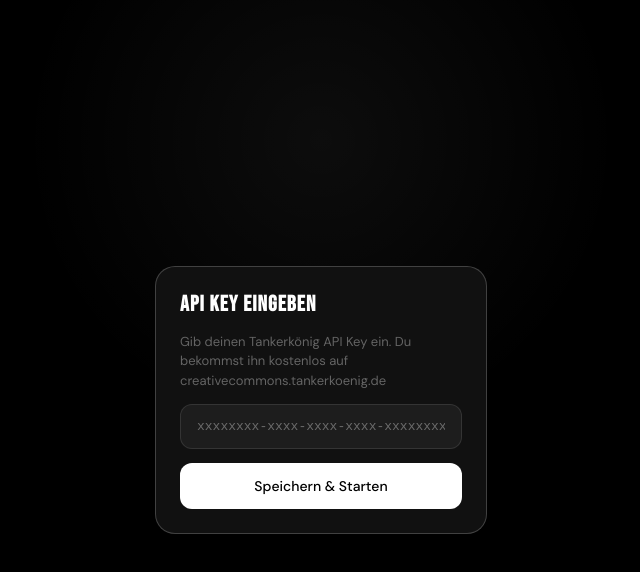
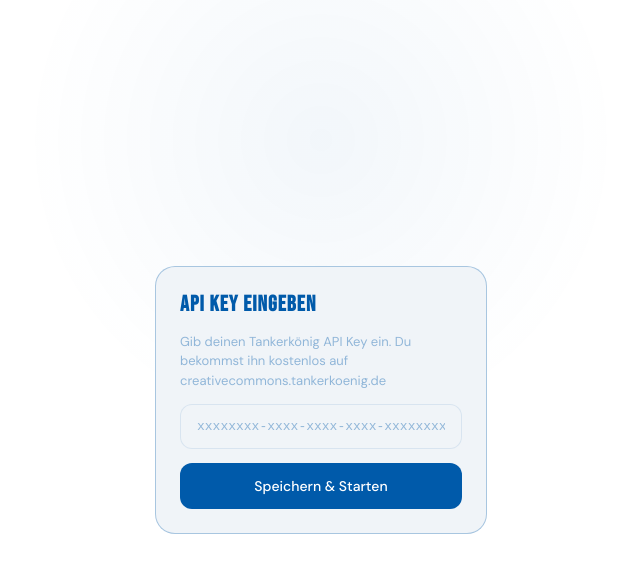
Before and after one commit to grassmannmoritz-del/dieselpreis, a plain HTML site: page index.html in a window 1280 px wide. Shown: the whole page, without its empty margins (319-959 px from the left). Drawn offline with Linux system fonts and the light colour scheme.

Commit message:
index.html

```diff
--- a/index.html
+++ b/index.html
@@ -4,7 +4,7 @@
   <meta charset="UTF-8">
   <meta name="viewport" content="width=device-width, initial-scale=1.0, viewport-fit=cover">
   <meta name="apple-mobile-web-app-capable" content="yes">
-  <meta name="apple-mobile-web-app-status-bar-style" content="black-translucent">
+  <meta name="apple-mobile-web-app-status-bar-style" content="default">
   <meta name="apple-mobile-web-app-title" content="dieselpreis">
   <title>dieselpreis</title>
   <link href="https://fonts.googleapis.com/css2?family=Bebas+Neue&family=DM+Sans:wght@300;400;500&display=swap" rel="stylesheet">
@@ -12,15 +12,15 @@
     *, *::before, *::after { box-sizing: border-box; margin: 0; padding: 0; }
 
     :root {
-      --bg: #000000;
-      --card: #111111;
-      --border: rgba(255,255,255,0.1);
-      --accent: #ffffff;
-      --accent2: #aaaaaa;
-      --text: #ffffff;
-      --muted: rgba(255,255,255,0.35);
-      --green: #ffffff;
-      --red: #888888;
+      --bg: #ffffff;
+      --card: #f0f4f8;
+      --border: rgba(0,90,170,0.1);
+      --accent: #005AAA;
+      --accent2: #003d7a;
+      --text: #005AAA;
+      --muted: rgba(0,90,170,0.4);
+      --green: #005AAA;
+      --red: #cc0000;
     }
 
     html, body {
@@ -50,7 +50,7 @@
       transform: translateX(-50%);
       width: 600px;
       height: 600px;
-      background: radial-gradient(circle, rgba(255,255,255,0.05) 0%, transparent 70%);
+      background: radial-gradient(circle, rgba(0,90,170,0.05) 0%, transparent 70%);
       pointer-events: none;
       z-index: 0;
     }
@@ -83,7 +83,7 @@
       font-family: 'Bebas Neue', sans-serif;
       font-size: 28px;
       letter-spacing: 0.05em;
-      background: linear-gradient(135deg, #ffffff, #aaaaaa);
+      background: linear-gradient(135deg, #005AAA, #003d7a);
       -webkit-background-clip: text;
       -webkit-text-fill-color: transparent;
       background-clip: text;
@@ -105,7 +105,7 @@
       position: absolute;
       top: 0; left: 0; right: 0;
       height: 1px;
-      background: linear-gradient(90deg, transparent, rgba(255,255,255,0.2), transparent);
+      background: linear-gradient(90deg, transparent, rgba(0,90,170,0.2), transparent);
     }
 
     .fuel-type {
@@ -220,14 +220,14 @@
     /* Refresh button */
     .refresh-btn {
       width: 100%;
-      background: linear-gradient(135deg, #ffffff, #bbbbbb);
+      background: linear-gradient(135deg, #005AAA, #003d7a);
       border: none;
       border-radius: 16px;
       padding: 18px;
       font-family: 'DM Sans', sans-serif;
       font-size: 15px;
       font-weight: 500;
-      color: #000;
+      color: #ffffff;
       cursor: pointer;
       display: flex;
       align-items: center;
@@ -265,7 +265,7 @@
     /* API Key input */
     .api-setup {
       background: var(--card);
-      border: 1px solid rgba(255,255,255,0.2);
+      border: 1px solid rgba(0,90,170,0.3);
       border-radius: 20px;
       padding: 24px;
       display: flex;
@@ -299,7 +299,7 @@
     }
 
     .api-input:focus {
-      border-color: rgba(255,255,255,0.5);
+      border-color: rgba(0,90,170,0.6);
     }
 
     .api-input::placeholder {
@@ -307,14 +307,14 @@
     }
 
     .save-btn {
-      background: #ffffff;
+      background: #005AAA;
       border: none;
       border-radius: 12px;
       padding: 14px;
       font-family: 'DM Sans', sans-serif;
       font-size: 14px;
       font-weight: 500;
-      color: #000;
+      color: #ffffff;
       cursor: pointer;
       width: 100%;
     }
@@ -350,7 +350,6 @@
     <div style="display:flex; flex-direction:column; gap:20px;">
       <!-- Price card -->
       <div class="price-card fade-in">
-        <div class="fuel-type">Diesel · €/Liter</div>
         <div id="priceDisplay" class="price-loading">– – –</div>
         <div class="status-row">
           <div class="status-dot unknown" id="statusDot"></div>
```
